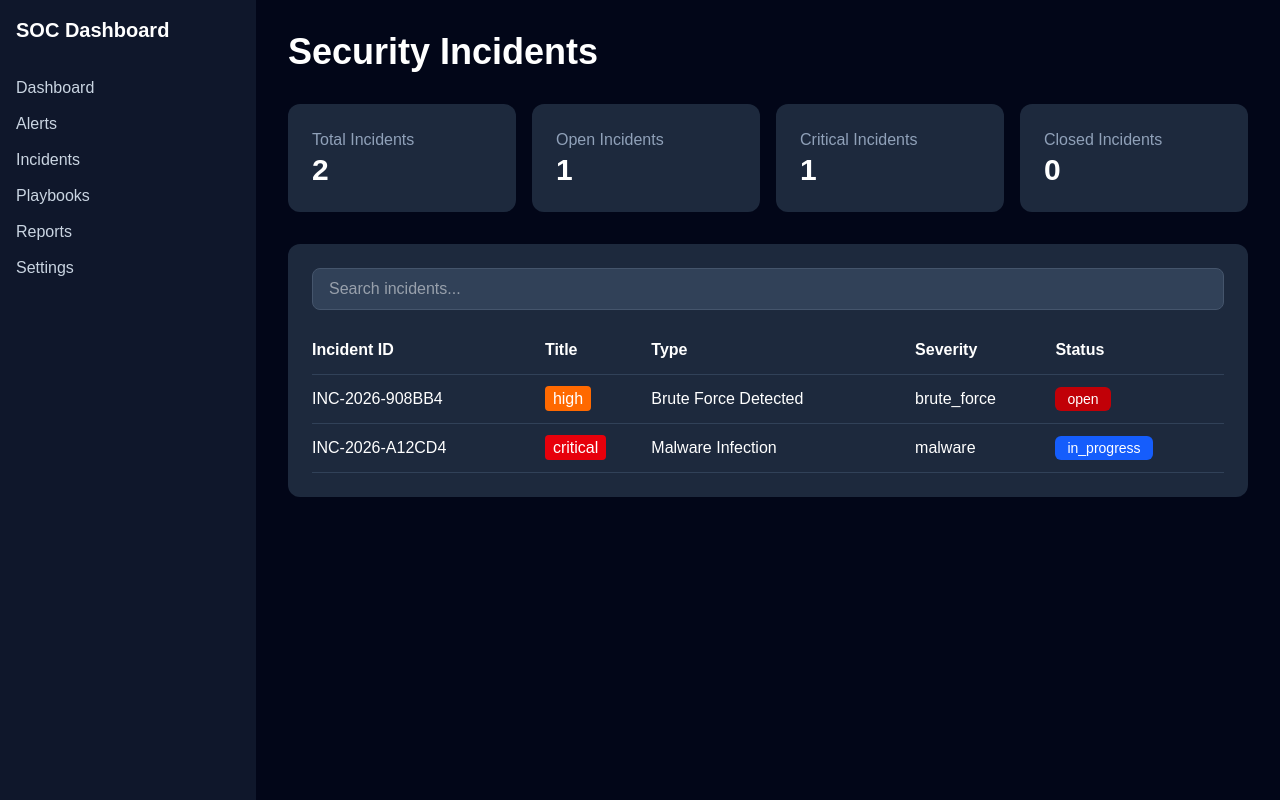
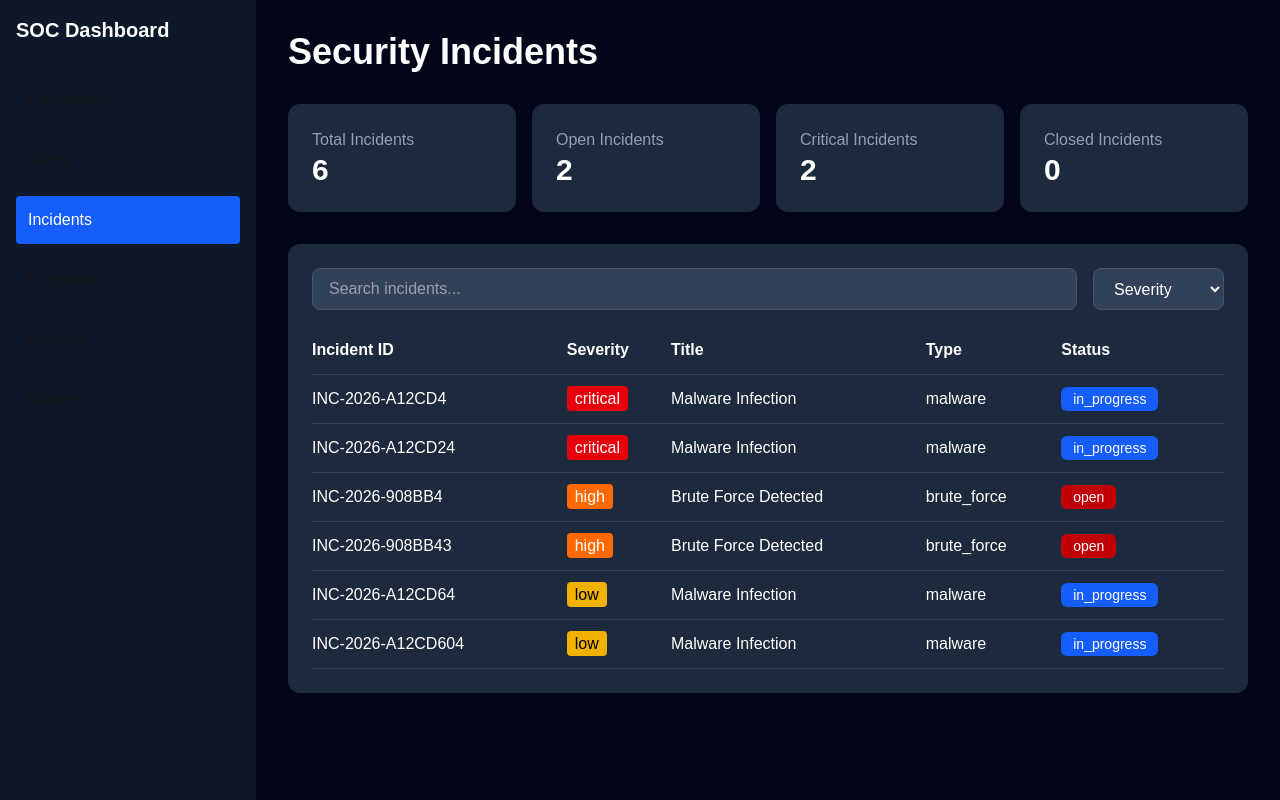
Before and after one commit to Alex-2302/SOC, a Next.js app: page /incidents in a window 1280 px wide. Built offline with nearby package versions, Linux system fonts and the light colour scheme.

Commit message:
Added Sorting

```diff
--- a/src/components/AlertTable.tsx
+++ b/src/components/AlertTable.tsx
@@ -6,24 +6,93 @@ import alerts from "@/data/alerts.json";
 export default function AlertTable() {
 
   const [search, setSearch] = useState("");
+  const [sortBy, setSortBy] = useState("severity");
+  const filteredAlerts = alerts
+ .filter((alert) => {
+  const searchTerm = search.toLowerCase();
 
-  const filteredAlerts = alerts.filter((alert) =>
-  alert.rule_name.toLowerCase().includes(search.toLowerCase())
+  if (sortBy === "severity") {
+    return alert.severity.toLowerCase().includes(searchTerm);
+  }
+
+  if (sortBy === "source") {
+    return alert.source.toLowerCase().includes(searchTerm);
+  }
+
+  if (sortBy === "source_ip") {
+    return alert.source_ip.includes(search);
+  }
+
+  if (sortBy === "dest_ip") {
+    return alert.dest_ip.includes(search);
+  }
+
+  if (sortBy === "timestamp") {
+    return alert.timestamp.includes(search);
+  }
+
+  return true;
+})
+  .sort((a, b) => {
+  const severityOrder = {
+    critical: 4,
+    high: 3,
+    medium: 2,
+    low: 1,
+  };
+
+  if (sortBy === "severity") {
+    return (
+      severityOrder[b.severity as keyof typeof severityOrder] -
+      severityOrder[a.severity as keyof typeof severityOrder]
     );
+  }
 
+  if (sortBy === "source") {
+    return a.source.localeCompare(b.source);
+  }
+
+  if (sortBy === "source_ip") {
+    return a.source_ip.localeCompare(b.source_ip);
+  }
+
+  if (sortBy === "dest_ip") {
+    return a.dest_ip.localeCompare(b.dest_ip);
+  }
+
+  if (sortBy === "timestamp") {
+    return b.timestamp.localeCompare(a.timestamp);
+  }
+
+  return 0;
+})
     return (
+  <div className="bg-slate-800 rounded-xl p-6">
 
-    <div className="bg-slate-800 rounded-xl p-6">
-        <div className="mb-4">
+    <div className="flex gap-4 mb-4">
       <input
         type="text"
         placeholder="Search alerts..."
         value={search}
         onChange={(e) => setSearch(e.target.value)}
-              className="w-full bg-slate-700 border border-slate-600 rounded-lg p-3 text-white"
+        className="flex-1 bg-slate-700 border border-slate-600 rounded-lg p-3 text-white"
       />
+
+      <select
+    value={sortBy}
+    onChange={(e) => setSortBy(e.target.value)}
+    className="bg-slate-700 border border-slate-600 rounded-lg px-4 py-2"
+      >
+        <option value="severity">Severity</option>
+        <option value="source">Source</option>
+        <option value="source_ip">Source IP</option>
+        <option value="dest_ip">Destination IP</option>
+        <option value="timestamp">Timestamp</option>
+      </select>
     </div>
+
     <table className="w-full">
+
         <thead>
           <tr className="border-b border-slate-700 h-15">
             <th>Source</th>
@@ -43,7 +112,9 @@ export default function AlertTable() {
 
         <tbody>
           {filteredAlerts.map((alert) => (
-            <tr key={alert.rule_name}>
+           <tr
+              key={`${alert.source_ip}-${alert.timestamp}`}
+             >
               <td className="px-4 py-3">{alert.source}</td>
 
               <td className="px-4 py-3 font-mono">{alert.source_ip}</td>
--- a/src/components/IncidentTable.tsx
+++ b/src/components/IncidentTable.tsx
@@ -2,34 +2,67 @@
 
 import { useState } from "react";
 import incidents from "@/data/incidents.json";
+
 export default function IncidentTable() {
+
   const [search, setSearch] = useState("");
-  const filteredIncidents = incidents.filter(
+  const [sortBy, setSortBy] = useState("severity");
+  const filteredIncidents = incidents
+  .filter(
     (incident) =>
       incident.title.toLowerCase().includes(search.toLowerCase()) ||
-    incident.type.toLowerCase().includes(search.toLowerCase())
-  );
+      incident.type.toLowerCase().includes(search.toLowerCase())||
+      incident.incident_id.toLowerCase().includes(search.toLowerCase()) ||
+      incident.severity.toLowerCase().includes(search.toLowerCase()) ||
+      incident.status.toLowerCase().includes(search.toLowerCase())
 
+  )
+  .sort((a, b) => {
+    if (sortBy === "severity") {
+      return a.severity.localeCompare(b.severity);
+    }
+
+    if (sortBy === "status") {
+      return a.status.localeCompare(b.status);
+    }
+
+    if (sortBy === "id") {
+      return a.incident_id.localeCompare(b.incident_id);
+    }
+
+    return 0;
+  });
   return (
     <div className="bg-slate-800 rounded-xl p-6">
 
-      <div className="mb-4">
+      <div className="flex gap-4 mb-4">
   <input
     type="text"
     placeholder="Search incidents..."
     value={search}
     onChange={(e) => setSearch(e.target.value)}
-            className="w-full bg-slate-700 border border-slate-600 rounded-lg px-4 py-2"
+    className="flex-1 bg-slate-700 border border-slate-600 rounded-lg px-4 py-2"
   />
+
+  <select
+    value={sortBy}
+    onChange={(e) => setSortBy(e.target.value)}
+    className="bg-slate-700 border border-slate-600 rounded-lg px-4 py-2"
+  >
+    <option value="severity">Severity</option>
+    <option value="status">Status</option>
+    <option value="id">Incident ID</option>
+    <option value="type">Type</option>
+  </select>
 </div>
 
       <table className="w-full">
         <thead>
           <tr className="border-b border-slate-700">
             <th className="text-left py-3">Incident ID</th>
+            <th className="text-left py-3">Severity</th>
             <th className="text-left py-3">Title</th>
             <th className="text-left py-3">Type</th>
-            <th className="text-left py-3">Severity</th>
             <th className="text-left py-3">Status</th>
           </tr>
         </thead>
--- a/src/components/Sidebar.tsx
+++ b/src/components/Sidebar.tsx
@@ -1,6 +1,12 @@
+"use client";
+
 import Link from "next/link";
+import { usePathname } from "next/navigation";
 
 export default function Sidebar() {
+  const pathname = usePathname();
+
+
   return (
     <div className="w-64 min-h-screen bg-slate-900 p-4">
       <h1 className="text-white text-xl font-bold mb-8">
@@ -10,42 +16,65 @@ export default function Sidebar() {
       <nav className="flex flex-col gap-3">
         <Link
   href="/"
-          className="text-slate-300 hover:text-white"
+  className={`block p-3 rounded ${
+    pathname === "/"
+      ? "bg-blue-600 text-white"
+      : "hover:bg-slate-700"
+  }`}
 >
   Dashboard
 </Link>
 
         <Link
   href="/alerts"
-          className="text-slate-300 hover:text-white"
+  className={`block p-3 rounded ${
+    pathname === "/alerts"
+      ? "bg-blue-600 text-white"
+      : "hover:bg-slate-700"
+  }`}
 >
   Alerts
 </Link>
-
         <Link
   href="/incidents"
-          className="text-slate-300 hover:text-white"
+  className={`block p-3 rounded ${
+    pathname === "/incidents"
+      ? "bg-blue-600 text-white"
+      : "hover:bg-slate-700"
+  }`}
 >
   Incidents
 </Link>
 
         <Link
   href="/playbooks"
-          className="text-slate-300 hover:text-white"
+  className={`block p-3 rounded ${
+    pathname === "/playbooks"
+      ? "bg-blue-600 text-white"
+      : "hover:bg-slate-700"
+  }`}
 >
   Playbooks
 </Link>
 
         <Link
   href="/reports"
-          className="text-slate-300 hover:text-white"
+  className={`block p-3 rounded ${
+    pathname === "/reports"
+      ? "bg-blue-600 text-white"
+      : "hover:bg-slate-700"
+  }`}
 >
   Reports
 </Link>
 
         <Link
   href="/settings"
-          className="text-slate-300 hover:text-white"
+  className={`block p-3 rounded ${
+    pathname === "/settings"
+      ? "bg-blue-600 text-white"
+      : "hover:bg-slate-700"
+  }`}
 >
   Settings
 </Link>
--- a/src/data/alerts.json
+++ b/src/data/alerts.json
@@ -2,17 +2,34 @@
   {
     "source": "suricata",
     "source_ip": "192.168.1.105",
-    "dest_ip": "10.0.0.1",
+    "dest_ip": "10.0.0.15",
     "rule_name": "ET SCAN Nmap",
     "severity": "medium",
     "timestamp": "2026-06-07T08:30:00Z"
   },
   {
     "source": "zeek",
-    "source_ip": "192.168.1.110",
+    "source_ip": "192.168.1.10",
     "dest_ip": "10.0.0.5",
     "rule_name": "Suspicious DNS Activity",
     "severity": "critical",
     "timestamp": "2026-06-07T08:35:00Z"
+  },
+  {
+    "source": "zeek",
+    "source_ip": "192.168.10.110",
+    "dest_ip": "10.0.0.25",
+    "rule_name": "Suspicious DNS Activity",
+    "severity": "low",
+    "timestamp": "2026-06-07T08:35:00Z"
+  },
+  {
+    "source": "wazhu",
+    "source_ip": "192.167.10.110",
+    "dest_ip": "10.0.0.125",
+    "rule_name": "Suspicious DNS Activity",
+    "severity": "high",
+    "timestamp": "2026-06-07T08:35:00Z"
   }
+
 ]
--- a/src/data/incidents.json
+++ b/src/data/incidents.json
@@ -1,6 +1,13 @@
 [
   {
     "incident_id": "INC-2026-908BB4",
+    "title": "Brute Force Detected",
+    "type": "brute_force",
+    "severity": "high",
+    "status": "open"
+  },
+  {
+    "incident_id": "INC-2026-908BB43",
     "title": "Brute Force Detected",
     "type": "brute_force",
     "severity": "high",
@@ -12,5 +19,26 @@
     "type": "malware",
     "severity": "critical",
     "status": "in_progress"
+  },
+  {
+    "incident_id": "INC-2026-A12CD24",
+    "title": "Malware Infection",
+    "type": "malware",
+    "severity": "critical",
+    "status": "in_progress"
+  },
+  {
+    "incident_id": "INC-2026-A12CD64",
+    "title": "Malware Infection",
+    "type": "malware",
+    "severity": "low",
+    "status": "in_progress"
+  },
+   {
+    "incident_id": "INC-2026-A12CD604",
+    "title": "Malware Infection",
+    "type": "malware",
+    "severity": "low",
+    "status": "in_progress"
   }
 ]
```
Lines whose indentation alone changed are shown as unchanged.
